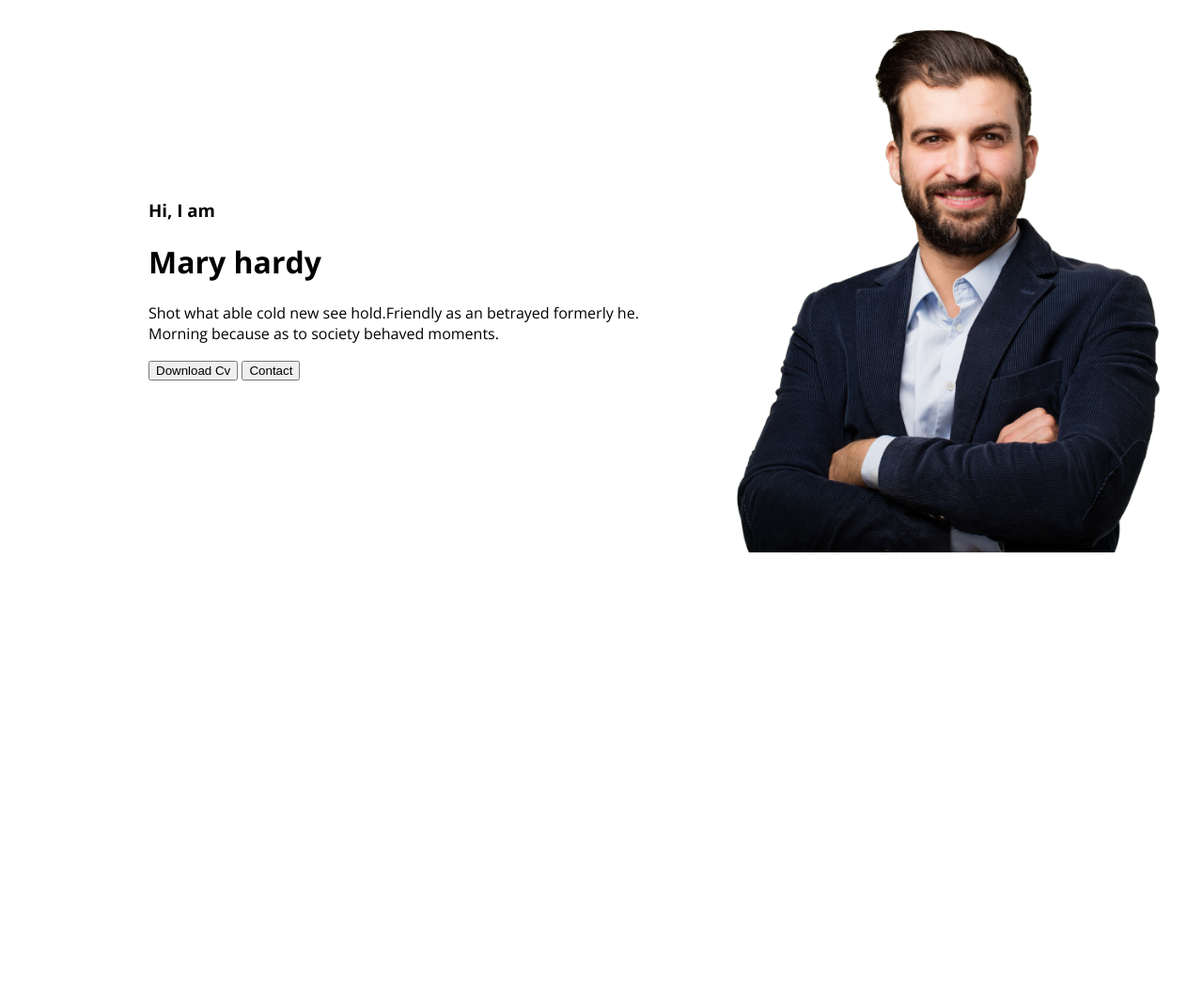
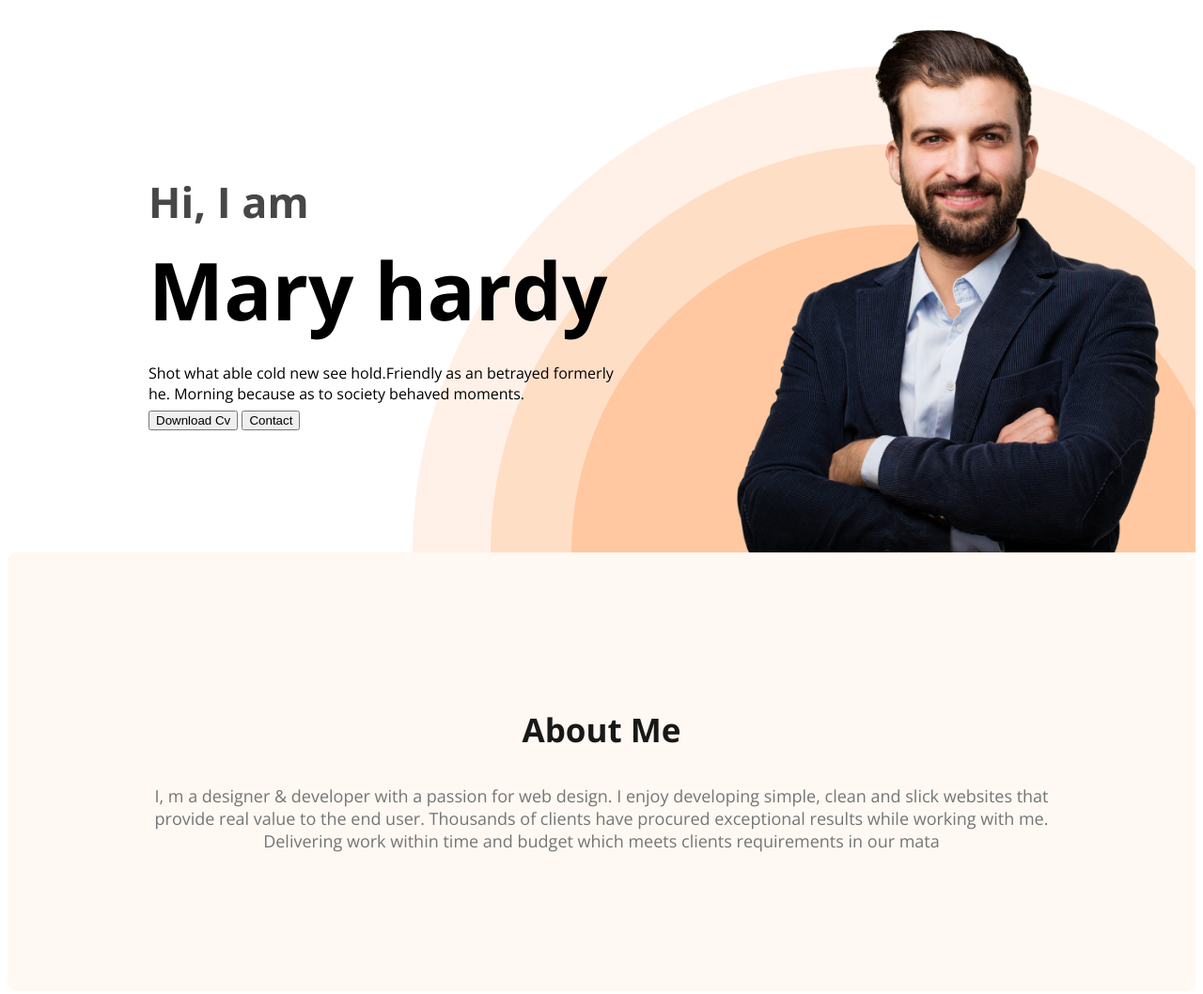
Before and after one commit to hmnaimul/webdeveloper-portfolio, a plain HTML site: page index.html in a window 1280 px wide. Shown: the part 180-1238 px from the top of the page at 94% size. Before the commit the page ends 806 px from the top, so only its background shows below. Drawn offline with nearby package versions, Linux system fonts and the light colour scheme.

Commit message:
about added

```diff
--- a/index.html
+++ b/index.html
@@ -19,10 +19,10 @@
         </ul>
     </nav>
     <div class="banner">
-        <div>
+        <div class="banner-cont">
             <h3 class="banner-greeting">Hi, I am</h3>
             <h1 class="banner-title">Mary hardy</h1>
-            <p>Shot what able cold new see hold.Friendly as an betrayed formerly
+            <p class="banner-des">Shot what able cold new see hold.Friendly as an betrayed formerly
                 he. Morning because as to society behaved moments.</p>
         <button class="btn">Download Cv</button>
            <button class="btn">Contact</button>
@@ -31,6 +31,17 @@
 
     </div>
 </header>
+<main>
+    <section class="about">
+        <h3 class="section-title">About Me</h3>
+  <p class="section-des">
+    I, m a designer & developer with a passion for web design. I enjoy developing simple, clean and
+slick websites that provide real value to the end user. Thousands of clients have procured
+exceptional results while working with me. Delivering work within time and budget which meets
+clients requirements in our mata
+  </p>
+    </section>
+</main>
 <body>
 
 </body>
--- a/styles/portfolio.css
+++ b/styles/portfolio.css
@@ -36,20 +36,61 @@ nav li{
     font-weight: 700;
     padding: 15px 35px;
 }
-nav a{
+nav a {
     text-decoration: none;
     color: #474747;
 }
 /*  header related style*/
 .hdr{
-    background: color #17110d;
+    background: color #fff8f3;
+    background-image: url(../images/header_bg.png);
+    background-repeat: no-repeat;
+    background-position: bottom right ;
 }
 .banner{
-    padding: 30px 30px 30px 150px;
+    padding: 30px 30px 0px 150px;
     display: flex;
     align-items: center;
+    justify-content:space-between ;
 }
 .banner .prf{
     width: 500px;
 
 }
+.banner-greeting{
+    font-size: 45px;
+    color: #474747;
+    margin-bottom: 0;
+}
+.banner-title{
+    font-size: 85px;
+    font-weight: 700;
+    margin-top: 5px;
+    margin-bottom: 20px;
+}
+.banner-des{
+    margin-top: 5px;
+    margin-bottom: 5px;
+}
+.banner-cont{
+    max-width: 500px;
+}
+/* main section style */
+/* about section style */
+.about{
+    padding: 130px;
+    border-radius: 10px;
+    background: #fff8f3;
+    margin: 130 0;
+}
+.section-title{
+    color: #181818;
+    text-align: center;
+    font-size: 35px;
+    font-weight: 700;
+}
+.section-des{
+    color: #757575;
+    text-align:center;
+    font-size: 18px;
+}
```
